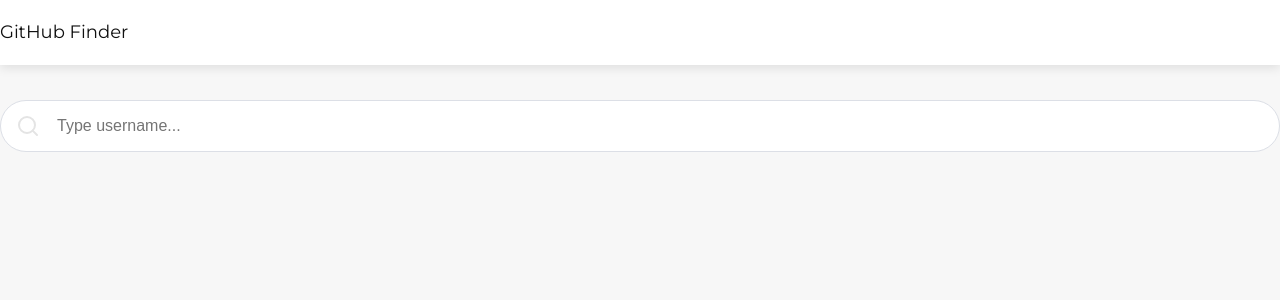
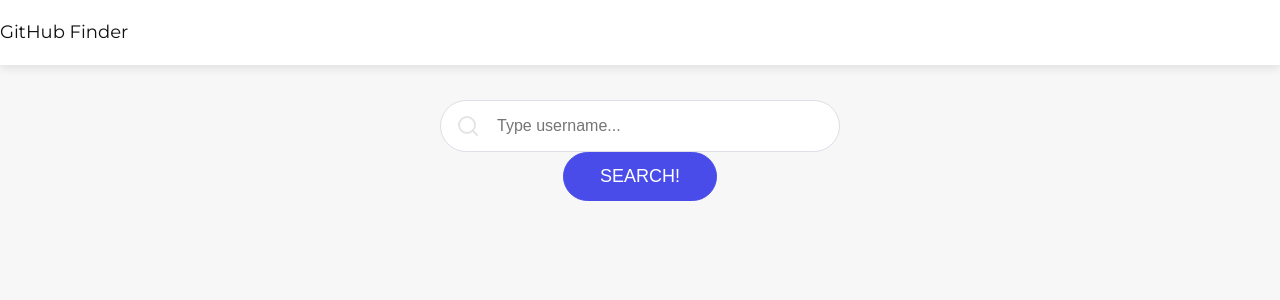
Before and after one commit to YaroslavArtemenko/github-finder_course, a Vue app: page / in a window 1280 px wide. Shown: the top 300 px of the page. Built offline with nearby package versions, Linux system fonts and the light colour scheme.

Commit message:
added styles and button for search

```diff
--- a/src/pages/Home.vue
+++ b/src/pages/Home.vue
@@ -3,11 +3,15 @@
 
     <section>
       <div class="container">
+
+        <!--        search-->
         <Search
             :value="search"
             placeholder="Type username..."
+            @search="search = $event"
         >
         </Search>
+        <button class="btn btnPrimary">Search!</button>
       </div>
 
     </section>
@@ -22,7 +26,7 @@
 export default {
   name: "Home",
   components: {Search},
-  data () {
+  data() {
     return {
       search: ''
     }
@@ -30,6 +34,10 @@
 }
 </script>
 
-<style scoped>
-
+<style lang="scss" scoped>
+.container {
+  display: flex;
+  align-items: center;
+  flex-direction: column;
+}
 </style>
```
